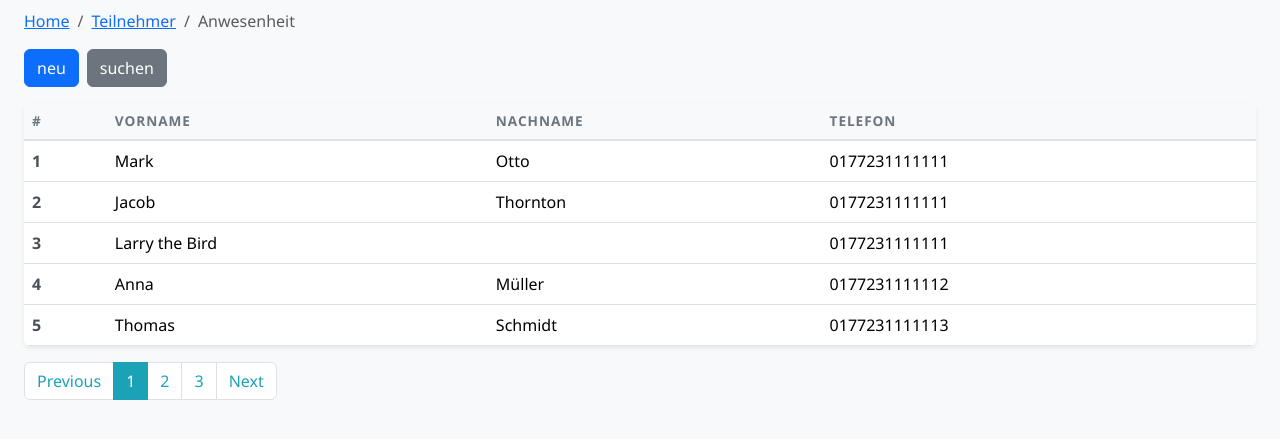
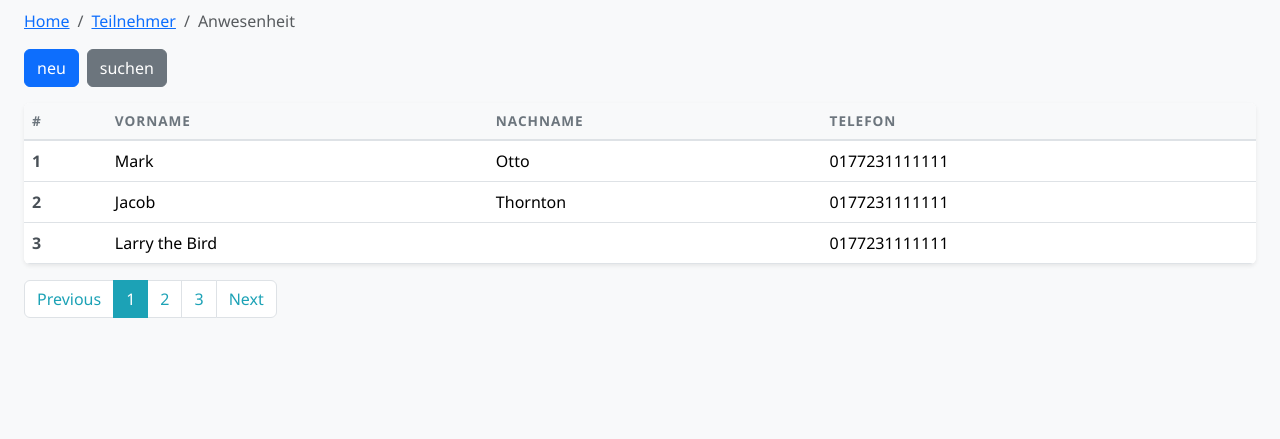
Before and after one commit to mirinez/admin.bootstrap, a plain HTML site: page index.html in a window 1280 px wide. Shown: the part 63-502 px from the top of the page. Drawn offline with nearby package versions, Linux system fonts and the light colour scheme.

Commit message:
Update index.html

```diff
--- a/index.html
+++ b/index.html
@@ -127,18 +127,6 @@
           <td></td>
           <td>0177231111111</td>
         </tr>
-        <tr>
-          <td>4</td>
-          <td>Anna</td>
-          <td>Müller</td>
-          <td>0177231111112</td>
-        </tr>
-        <tr>
-          <td>5</td>
-          <td>Thomas</td>
-          <td>Schmidt</td>
-          <td>0177231111113</td>
-        </tr>
       </tbody>
     </table>
   </div>
```
